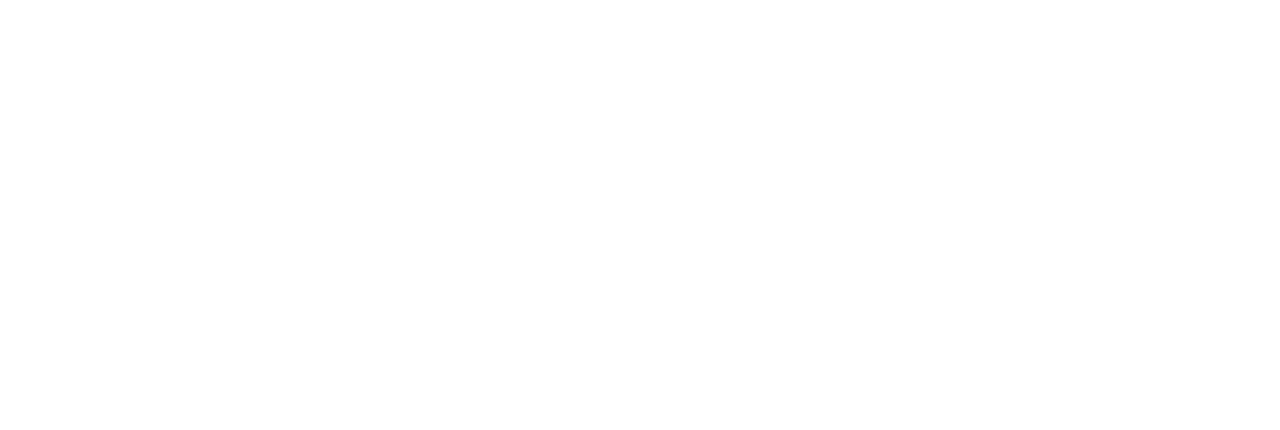
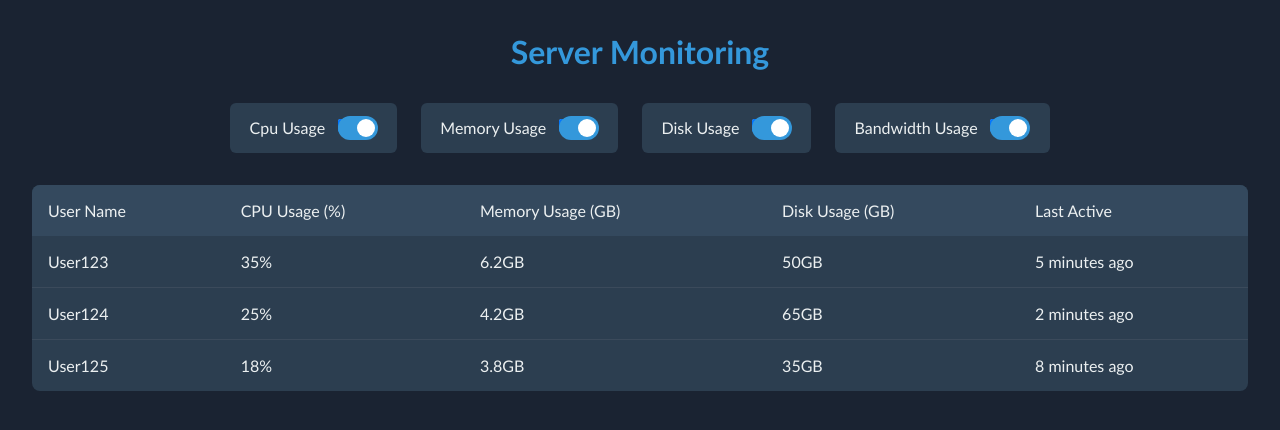
Before and after one commit to advaith-girish/labspaceallocation, a React (Vite) app in the folder frontend/: page /server-monitoring in a window 1280 px wide. Before the commit this address had no page. Shown: the top 430 px of the page. Built offline with nearby package versions, Linux system fonts and the light colour scheme.

Commit message:
ServerMonitoring page added

```diff
--- /dev/null
+++ b/frontend/src/components/ServerMonitoring.css
@@ -0,0 +1,104 @@
+/* ServerMonitoring.css */
+.server-monitoring {
+    padding: 2rem;
+    background-color: #1a2332;
+    min-height: 100vh;
+    color: #ecf0f1;
+  }
+
+  h1 {
+    text-align: center;
+    margin-bottom: 2rem;
+    color: #3498db;
+  }
+
+  .toggle-container {
+    display: flex;
+    flex-wrap: wrap;
+    gap: 1.5rem;
+    justify-content: center;
+    margin-bottom: 2rem;
+  }
+
+  .toggle {
+    display: flex;
+    align-items: center;
+    gap: 0.8rem;
+    background: #2c3e50;
+    padding: 0.8rem 1.2rem;
+    border-radius: 6px;
+  }
+
+  .switch {
+    position: relative;
+    display: inline-block;
+    width: 40px;
+    height: 24px;
+  }
+
+  .slider {
+    position: absolute;
+    cursor: pointer;
+    top: 0;
+    left: 0;
+    right: 0;
+    bottom: 0;
+    background-color: #34495e;
+    transition: 0.4s;
+    border-radius: 24px;
+  }
+
+  .slider:before {
+    position: absolute;
+    content: "";
+    height: 18px;
+    width: 18px;
+    left: 3px;
+    bottom: 3px;
+    background-color: white;
+    transition: 0.4s;
+    border-radius: 50%;
+  }
+
+  input:checked + .slider {
+    background-color: #3498db;
+  }
+
+  input:checked + .slider:before {
+    transform: translateX(16px);
+  }
+
+  .table-container {
+    overflow-x: auto;
+  }
+
+  .monitoring-table {
+    width: 100%;
+    border-collapse: collapse;
+    background-color: #2c3e50;
+    border-radius: 8px;
+    overflow: hidden;
+  }
+
+  .monitoring-table th,
+  .monitoring-table td {
+    padding: 1rem;
+    text-align: left;
+  }
+
+  .monitoring-table th {
+    background-color: #34495e;
+    font-weight: 500;
+  }
+
+  .monitoring-table tr {
+    border-bottom: 1px solid #3b4a5b;
+  }
+
+  .monitoring-table tr:last-child {
+    border-bottom: none;
+  }
+
+  .monitoring-table tr:hover {
+    background-color: #3b4a5b;
+  }
--- /dev/null
+++ b/frontend/src/components/ServerMonitoring.jsx
@@ -0,0 +1,75 @@
+import React, { useState } from "react";
+import "./ServerMonitoring.css";
+
+const ServerMonitoring = () => {
+  const [toggles, setToggles] = useState({
+    cpu: true,
+    memory: true,
+    disk: true,
+    bandwidth: true
+  });
+
+  const users = [
+    { name: "User123", cpu: "35%", memory: "6.2GB", disk: "50GB", lastActive: "5 minutes ago" },
+    { name: "User124", cpu: "25%", memory: "4.2GB", disk: "65GB", lastActive: "2 minutes ago" },
+    { name: "User125", cpu: "18%", memory: "3.8GB", disk: "35GB", lastActive: "8 minutes ago" },
+  ];
+
+  const handleToggle = (metric) => {
+    setToggles(prev => ({ ...prev, [metric]: !prev[metric] }));
+  };
+
+  return (
+    <div className="server-monitoring">
+      <h1>Server Monitoring</h1>
+
+      {/* Metric Toggles */}
+      <div className="toggle-container">
+        {Object.keys(toggles).map((metric, index) => {
+          const label = metric.charAt(0).toUpperCase() + metric.slice(1) + " Usage";
+          return (
+            <div key={metric} className="toggle">
+              <span>{label}</span>
+              <label className="switch">
+                <input
+                  type="checkbox"
+                  checked={toggles[metric]}
+                  onChange={() => handleToggle(metric)}
+                />
+                <span className="slider"></span>
+              </label>
+            </div>
+          );
+        })}
+      </div>
+
+      {/* User Statistics Table */}
+      <div className="table-container">
+        <table className="monitoring-table">
+          <thead>
+            <tr>
+              <th>User Name</th>
+              {toggles.cpu && <th>CPU Usage (%)</th>}
+              {toggles.memory && <th>Memory Usage (GB)</th>}
+              {toggles.disk && <th>Disk Usage (GB)</th>}
+              <th>Last Active</th>
+            </tr>
+          </thead>
+          <tbody>
+            {users.map((user, index) => (
+              <tr key={index}>
+                <td>{user.name}</td>
+                {toggles.cpu && <td>{user.cpu}</td>}
+                {toggles.memory && <td>{user.memory}</td>}
+                {toggles.disk && <td>{user.disk}</td>}
+                <td>{user.lastActive}</td>
+              </tr>
+            ))}
+          </tbody>
+        </table>
+      </div>
+    </div>
+  );
+};
+
+export default ServerMonitoring;
--- a/frontend/src/main.jsx
+++ b/frontend/src/main.jsx
@@ -8,6 +8,7 @@
 import Login from './components/Login.jsx'
 import SeatBookForm from './components/SeatBookForm.jsx'
 import StudentProfile from './components/StudentProfile.jsx'
+import ServerMonitoring from './components/ServerMonitoring.jsx'
 
 createRoot(document.getElementById('root')).render(
   <StrictMode>
@@ -19,6 +20,7 @@
         <Route path="/login" element={<Login/>} />
         <Route path="/book" element={<SeatBookForm/>} />
         <Route path="/profile" element={<StudentProfile/>} />
+        <Route path="/server-monitoring" element={<ServerMonitoring/>} />
       </Routes>
     </Router>
   </StrictMode>,
```
